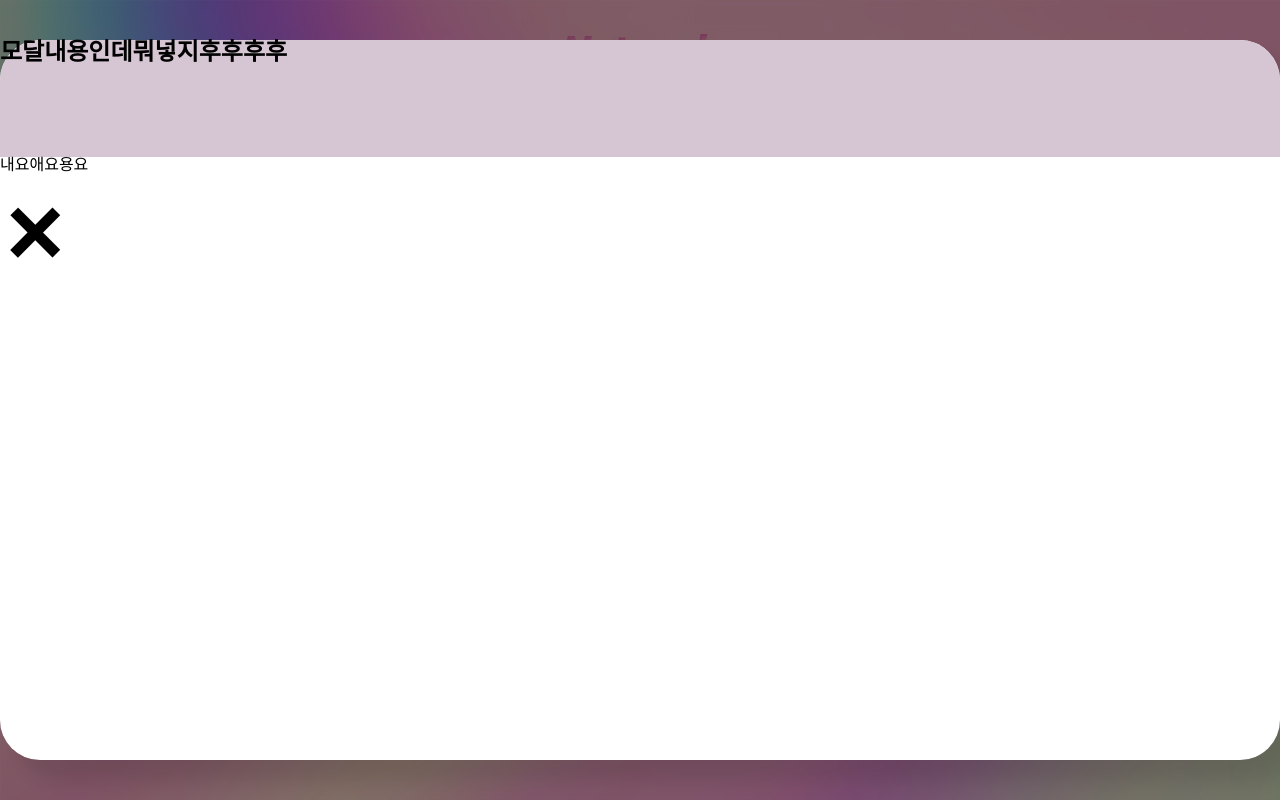
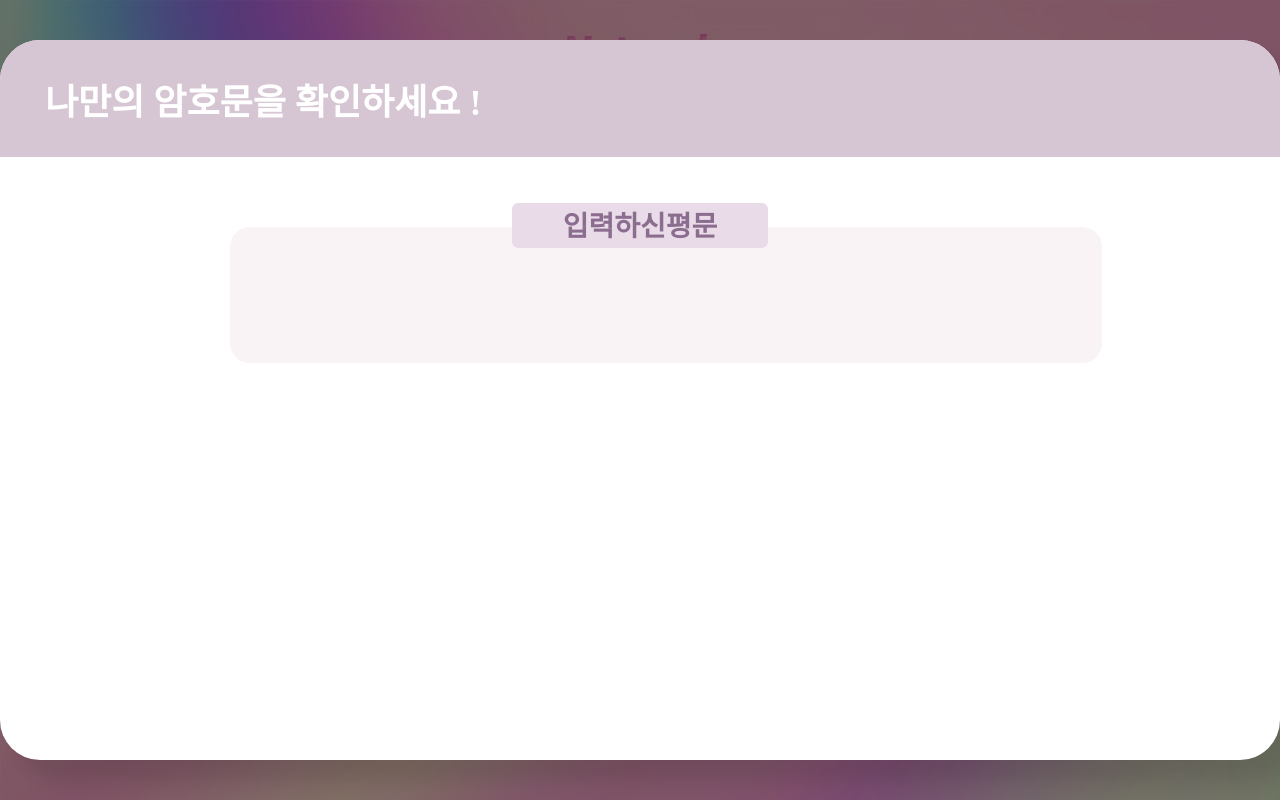
Before and after one commit to seoyeon-baek/Network, a plain HTML site: page index.html in a window 1280 px wide. Shown: the top 800 px of the page. Drawn offline with Linux system fonts and the light colour scheme.

Commit message:
Add: modal original-input layout

```diff
--- a/css/index.scss
+++ b/css/index.scss
@@ -286,19 +286,64 @@
     border-top-right-radius: 40px;
 
     #modal-title {
-      font-size: 24px;
+      font-size: 36px;
       font-weight: bold;
+      color: white;
+      position: relative;
+      left: 45px;
+      top: 45px;
+    }
+    #close-modal {
+      background-color: transparent;
+      border: none;
+      color: #ffffff;
+      font-size: 100px;
+      font-weight: 600;
+      position: absolute;
+      right: 330px;
+      top: 130px;
     }
   }
 
-  #close-modal {
-    background-color: transparent;
+  #input-ori-title {
+    width: 256px;
+    height: 45px;
+    background-color: #e9dbe7;
+    border-radius: 6px;
+    margin: 0 auto;
+    position: relative;
+    top: 46px;
+
+    p {
+      font-size: 28px;
+      text-align: center;
+      padding-top: 10px;
+      color: #8b6d8f;
+      font-weight: 700;
+    }
+  }
+
+  #input-ori-box {
+    width: 868px;
+    height: 134px;
+    background-color: rgba(235, 216, 225, 0.3);
     border: none;
-    color: #000000;
-    font-size: 100px;
-    font-weight: 700;
+    border-radius: 20px;
+    margin-left: 230px;
+    margin-top: 25px;
+
+    font-family: "Noto Sans KR";
+    font-style: normal;
+    font-weight: 800;
+    font-size: 42px;
+    line-height: 78px;
+    /* identical to box height */
+
+    text-align: center;
+    color: rgba(82, 47, 103, 1);
   }
-  #modal p {
-    font-size: 16px;
+
+  input:focus {
+    outline: none;
   }
 }
--- a/index.html
+++ b/index.html
@@ -60,15 +60,18 @@
       <div id="modal">
         <!-- header -->
         <div id="modal-header">
-          <div id="modal-title">모달내용인데뭐넣지후후후후</div>
+          <div id="modal-title">나만의 암호문을 확인하세요 !</div>
+          <div class="close-modal">
+            <button id="close-modal">&times;</button>
+          </div>
         </div>
 
         <!-- content -->
-        <p>내요애요용요</p>
+        <div id="input-ori-title">
+          <p>입력하신평문</p>
+        </div>
 
-        <div class="close-modal">
-          <button id="close-modal">&times;</button>
-        </div>
+        <input type="text" id="input-ori-box" />
       </div>
 
       <script src="js/modal.js"></script>
```
Also changed, not shown: css/index.css, 1 other file.
